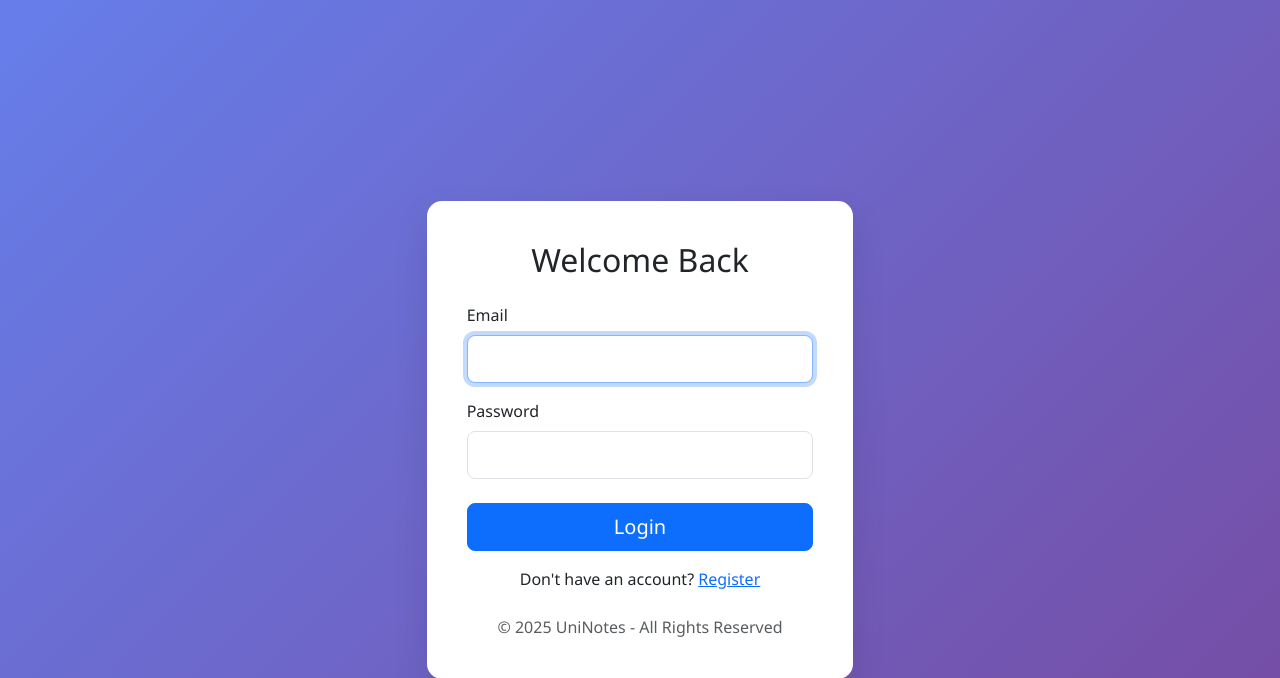
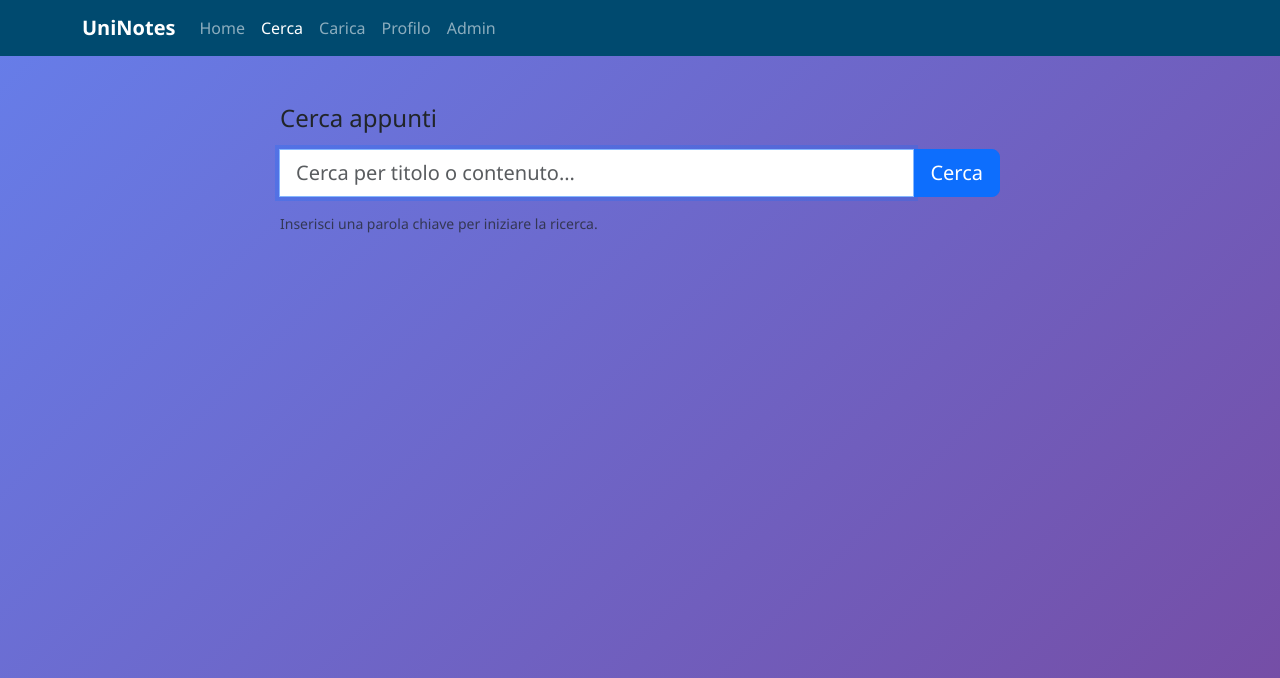
Before and after one commit to Vigno04/Uninotes, a PHP site: page /index.php?page=search in a window 1280 px wide. Shown: the top 678 px of the page. Run offline with PHP 8.4, Linux system fonts and the light colour scheme; the visitor is signed in with stand-in values (Sample User, id 1).

Commit message:
Aggiunta barra di ricerca

```diff
--- /dev/null
+++ b/search.php
@@ -0,0 +1,132 @@
+<?php
+// search.php
+
+// se qualcuno apre direttamente search.php, rimandalo al router (opzionale)
+if (basename($_SERVER['SCRIPT_NAME']) === 'search.php') {
+    header('Location: index.php?page=search');
+    exit;
+}
+
+$searchTerm = trim($_GET['q'] ?? '');
+$results = [];
+
+// se c'è un termine di ricerca, facciamo la query
+if ($searchTerm !== '') {
+    // cerco in titolo e contenuto delle note pubblicate
+    $sql = "
+        SELECT
+            n.id,
+            n.title,
+            SUBSTRING(n.content, 1, 200) AS snippet,
+            COALESCE(n.published_at, n.created_at) AS note_date,
+            c.name AS course_name,
+            t.name AS topic_name,
+            CONCAT(po.name, ' ', po.surname) AS author_name
+        FROM note n
+        JOIN topic t ON n.topic_id = t.id
+        JOIN course_offering co ON t.offering_id = co.id
+        JOIN course c ON co.course_id = c.id
+        LEFT JOIN user uo ON n.owner_id = uo.person_id
+        LEFT JOIN person po ON uo.person_id = po.id
+        WHERE n.status = 'published'
+          AND (
+                n.title   LIKE CONCAT('%', ?, '%')
+             OR n.content LIKE CONCAT('%', ?, '%')
+          )
+        ORDER BY note_date DESC
+        LIMIT 20
+    ";
+
+    $stmt = mysqli_prepare($conn, $sql);
+    if ($stmt) {
+        mysqli_stmt_bind_param($stmt, "ss", $searchTerm, $searchTerm);
+        mysqli_stmt_execute($stmt);
+        $res = mysqli_stmt_get_result($stmt);
+        while ($row = mysqli_fetch_assoc($res)) {
+            $results[] = $row;
+        }
+        mysqli_stmt_close($stmt);
+    }
+}
+?>
+
+<div class="container py-4">
+    <div class="row mb-4">
+        <div class="col-lg-8 mx-auto">
+            <h1 class="h4 mb-3">Cerca appunti</h1>
+            <form class="input-group" method="get" action="index.php">
+                <input type="hidden" name="page" value="search">
+                <input
+                    type="text"
+                    class="form-control form-control-lg"
+                    name="q"
+                    placeholder="Cerca per titolo o contenuto..."
+                    value="<?php echo htmlspecialchars($searchTerm); ?>"
+                    autofocus
+                >
+                <button class="btn btn-primary btn-lg" type="submit">
+                    Cerca
+                </button>
+            </form>
+            <?php if ($searchTerm === ''): ?>
+                <p class="text-muted small mt-2">
+                    Inserisci una parola chiave per iniziare la ricerca.
+                </p>
+            <?php else: ?>
+                <p class="text-muted small mt-2">
+                    Risultati per: <strong><?php echo htmlspecialchars($searchTerm); ?></strong>
+                    (<?php echo count($results); ?> trovati)
+                </p>
+            <?php endif; ?>
+        </div>
+    </div>
+
+    <?php if ($searchTerm !== ''): ?>
+        <div class="row">
+            <div class="col-lg-10 mx-auto">
+                <?php if (empty($results)): ?>
+                    <p class="text-muted">Nessun appunto trovato.</p>
+                <?php else: ?>
+                    <?php foreach ($results as $note): ?>
+                        <div class="card mb-3 border-0 shadow-sm rounded-4">
+                            <div class="card-body">
+                                <h2 class="h5 mb-1">
+                                    <?php echo htmlspecialchars($note["title"]); ?>
+                                </h2>
+                                <p class="mb-0 text-muted">
+                                    <?php echo htmlspecialchars($note["course_name"]); ?>
+                                </p>
+                                <p class="mb-1 text-primary small">
+                                    <?php echo htmlspecialchars($note["topic_name"]); ?>
+                                </p>
+
+                                <p class="mt-2 mb-2 small text-muted">
+                                    <?php echo nl2br(htmlspecialchars($note["snippet"])); ?>...
+                                </p>
+
+                                <div class="d-flex justify-content-between align-items-center mt-2 pt-2 border-top">
+                                    <div class="text-muted small">
+                                        <span class="me-3">
+                                            👤 <?php echo htmlspecialchars($note["author_name"] ?? 'Anonimo'); ?>
+                                        </span>
+                                        <span>
+                                            📅
+                                            <?php
+                                            $date = date("d M Y", strtotime($note["note_date"]));
+                                            echo htmlspecialchars($date);
+                                            ?>
+                                        </span>
+                                    </div>
+                                    <a href="#"
+                                       class="text-decoration-none small">
+                                        👁 Visualizza
+                                    </a>
+                                </div>
+                            </div>
+                        </div>
+                    <?php endforeach; ?>
+                <?php endif; ?>
+            </div>
+        </div>
+    <?php endif; ?>
+</div>
--- a/utils/router.php
+++ b/utils/router.php
@@ -17,6 +17,10 @@ class Router
         'login' => [
             'file'  => 'login.php',
             'title' => 'Uninotes - Login',
+        ],
+        'search'=> [
+            'file'=> 'search.php',
+            'title'=> 'Uninotes - Cerca Appunti',
         ],
     ];
 
```
